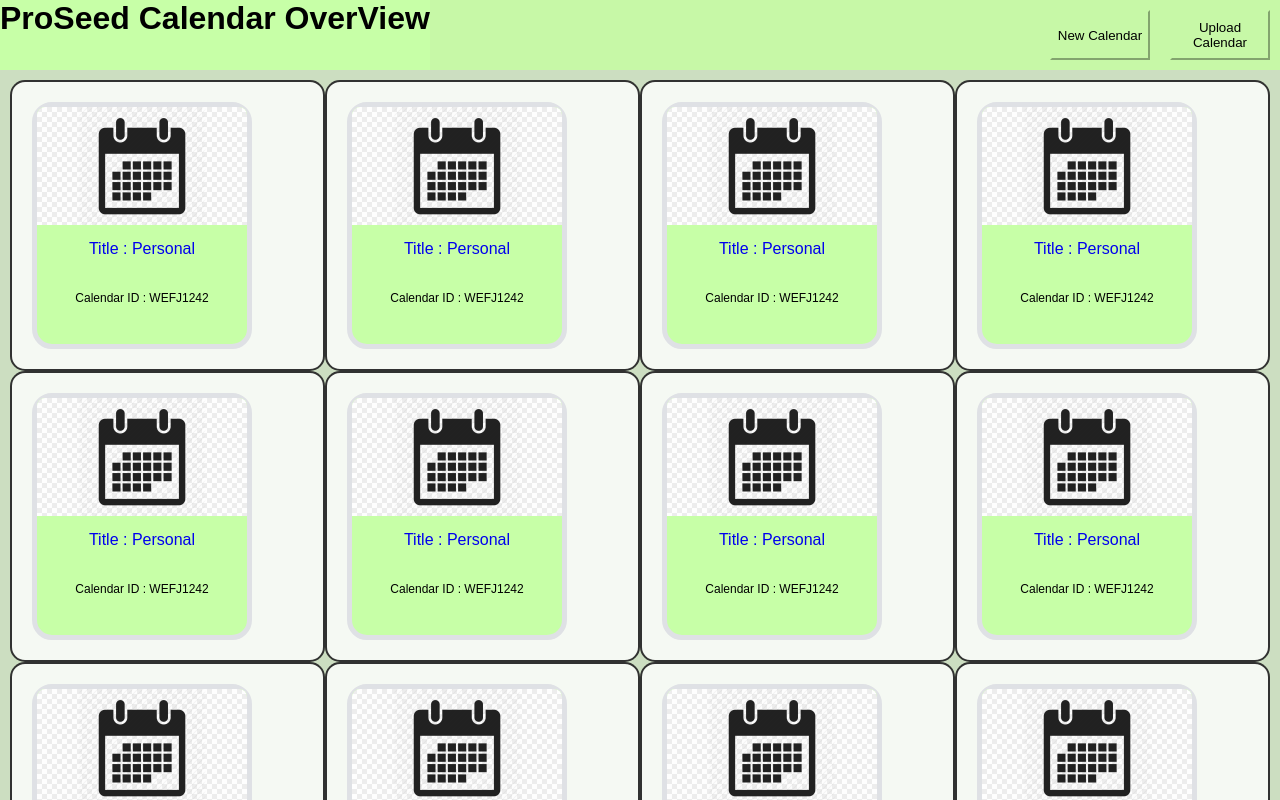
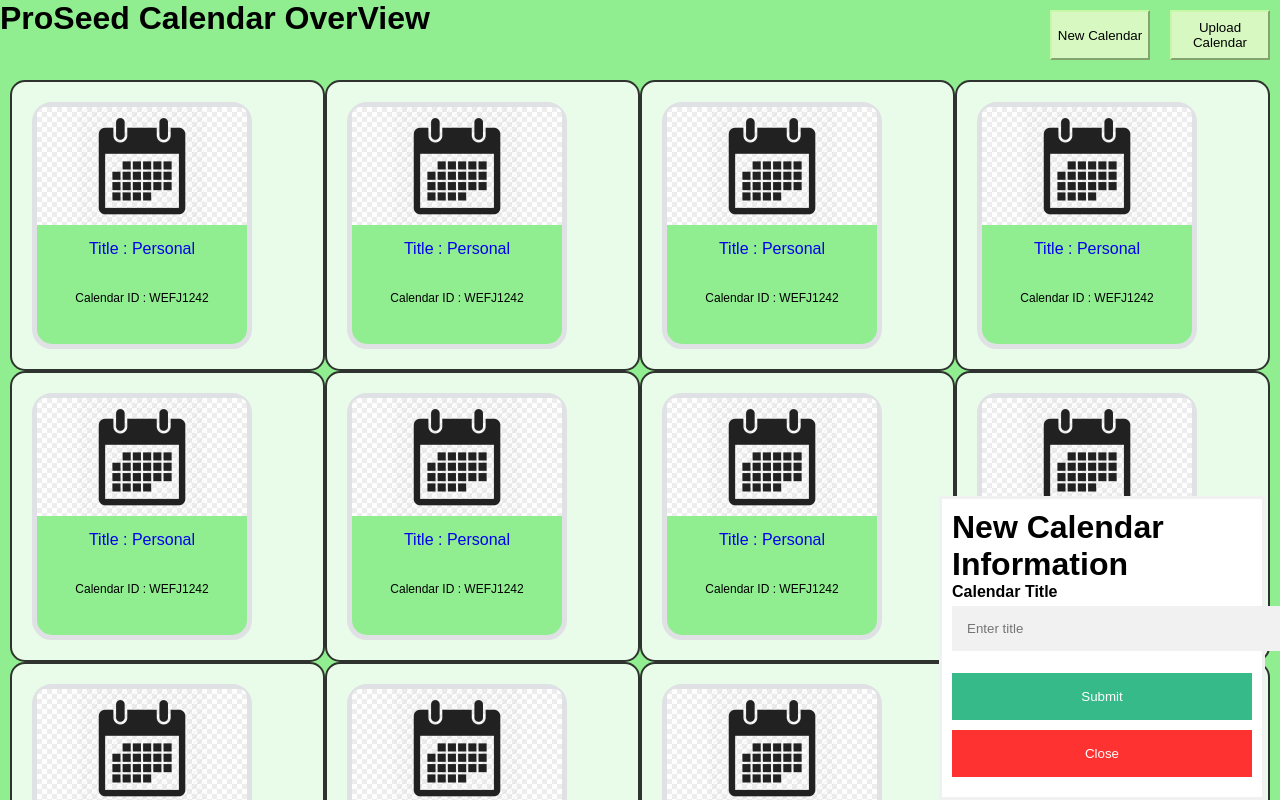
Before and after one commit to cse110-fa22-group32/ProSeed-Smart-Calendar, a plain HTML site: page source/middle-ground.html in a window 1280 px wide. Both pictures are taken after a click on the button "New Calendar". Shown: the top 800 px of the page. Drawn offline with Linux system fonts and the light colour scheme.

Commit message:
Got form working
Next step:
- need to get input

```diff
--- a/source/assets/scripts/middleGround.js
+++ b/source/assets/scripts/middleGround.js
@@ -220,13 +220,19 @@ document.addEventListener('DOMContentLoaded', function() {
 
     let createNewCalendar = document.querySelector("#new-calendar-button");
     createNewCalendar.addEventListener("click", function(){
-      let text;
-
+      //Enable the form
+      document.getElementById("myForm").style.display = "block";
       //Store the new empty json file into local storage.
 
       //Update view:
       createView(calendars);
     })
+
+    // let closeButton = document.querySelector(".btn-cancel");
+    // closeButton = this.addEventListener("click", function(){
+    //   //Hide the form
+    //   document.getElementById("myForm").style.display = "none";
+    // });
 
     let uploadNewCalendar = document.querySelector("#upload-calendar-button");
     uploadNewCalendar.addEventListener("click", function(){
@@ -234,7 +240,7 @@ document.addEventListener('DOMContentLoaded', function() {
 
       //Update view:
       createView(calendars);
-    })
+    });
 
 }, false);
 
@@ -273,3 +279,11 @@ function getCalendarFromStorage(){
     }
     return JSON.parse(localStorage.getItem("calendars"));
 }
+
+function openForm() {
+  document.getElementById("myForm").style.display = "block";
+}
+
+function closeForm() {
+  document.getElementById("myForm").style.display = "none";
+}
--- a/source/assets/styles/middle-ground.css
+++ b/source/assets/styles/middle-ground.css
@@ -2,13 +2,16 @@
     font-family: sans-serif;
     margin: 0;
     padding: 0;
-    background-color: #c7ffa7;
+}
+
+article{
+    background-color: lightgreen;
 }
 
 .grid-container {
     display: grid;
     grid-template-columns: auto auto auto auto;
-    background-color: #ccdec1;
+    background-color: lightgreen;
     padding: 10px;
     align-self: center;
   }
@@ -89,7 +92,7 @@ time {
 
 #calendar-title-bar {
     width: 100%;
-    background-color: rgb(199, 248, 167);
+    background-color: lightgreen;
     display: flex;
     justify-content: space-between;
 }
@@ -100,11 +103,79 @@ time {
     border-color: rgb(199, 248, 167);
     width: 100px;
     height: 50px;
-    background-color: rgb(199, 248, 167);
+    background-color: rgb(215, 249, 193);
 }
 
 #calendar-title-bar-conponent {
-    background-color: rgb(199, 248, 167);
+    background-color: lightgreen;
     display: flex;
     justify-content: center;
 }
+
+/* Adding Form to the button */
+.open-button {
+    background-color: #555;
+    color: white;
+    padding: 16px 20px;
+    border: none;
+    cursor: pointer;
+    opacity: 0.8;
+    position: fixed;
+    bottom: 23px;
+    right: 28px;
+    width: 280px;
+  }
+
+  /* The popup form - hidden by default */
+  .form-popup {
+    display: none;
+    position: fixed;
+    bottom: 0;
+    right: 15px;
+    border: 3px solid #f1f1f1;
+    z-index: 9;
+  }
+
+  /* Add styles to the form container */
+  .form-container {
+    max-width: 300px;
+    padding: 10px;
+    background-color: white;
+  }
+
+  /* Full-width input fields */
+  .form-container input[type=text], .form-container input[type=password] {
+    width: 100%;
+    padding: 15px;
+    margin: 5px 0 22px 0;
+    border: none;
+    background: #f1f1f1;
+  }
+
+  /* When the inputs get focus, do something */
+  .form-container input[type=text]:focus, .form-container input[type=password]:focus {
+    background-color: #ddd;
+    outline: none;
+  }
+
+  /* Set a style for the submit/login button */
+  .form-container .btn {
+    background-color: #04AA6D;
+    color: white;
+    padding: 16px 20px;
+    border: none;
+    cursor: pointer;
+    width: 100%;
+    margin-bottom:10px;
+    opacity: 0.8;
+  }
+
+  /* Add a red background color to the cancel button */
+  .form-container .cancel {
+    background-color: red;
+  }
+
+  /* Add some hover effects to buttons */
+  .form-container .btn:hover, .open-button:hover {
+    opacity: 1;
+  }
--- a/source/middle-ground.html
+++ b/source/middle-ground.html
@@ -25,6 +25,18 @@
       <div id="calendar-title-bar-conponent">
         <button class="title-button", id="new-calendar-button" > New Calendar</button>
         <button class="title-button", id="upload-calendar-button"> Upload Calendar</button>
+        <!-- Change the following div: -->
+        <div class="form-popup" id="myForm">
+          <form class="form-container">
+            <h1>New Calendar Information</h1>
+
+            <label for="email"><b>Calendar Title</b></label>
+            <input type="text" placeholder="Enter title" name="calendar-title" required>
+
+            <button type="submit" class="btn">Submit</button>
+            <button type="button" class="btn cancel" onclick="closeForm()">Close</button>
+          </form>
+        </div>
       </div>
 
     </div>
```
